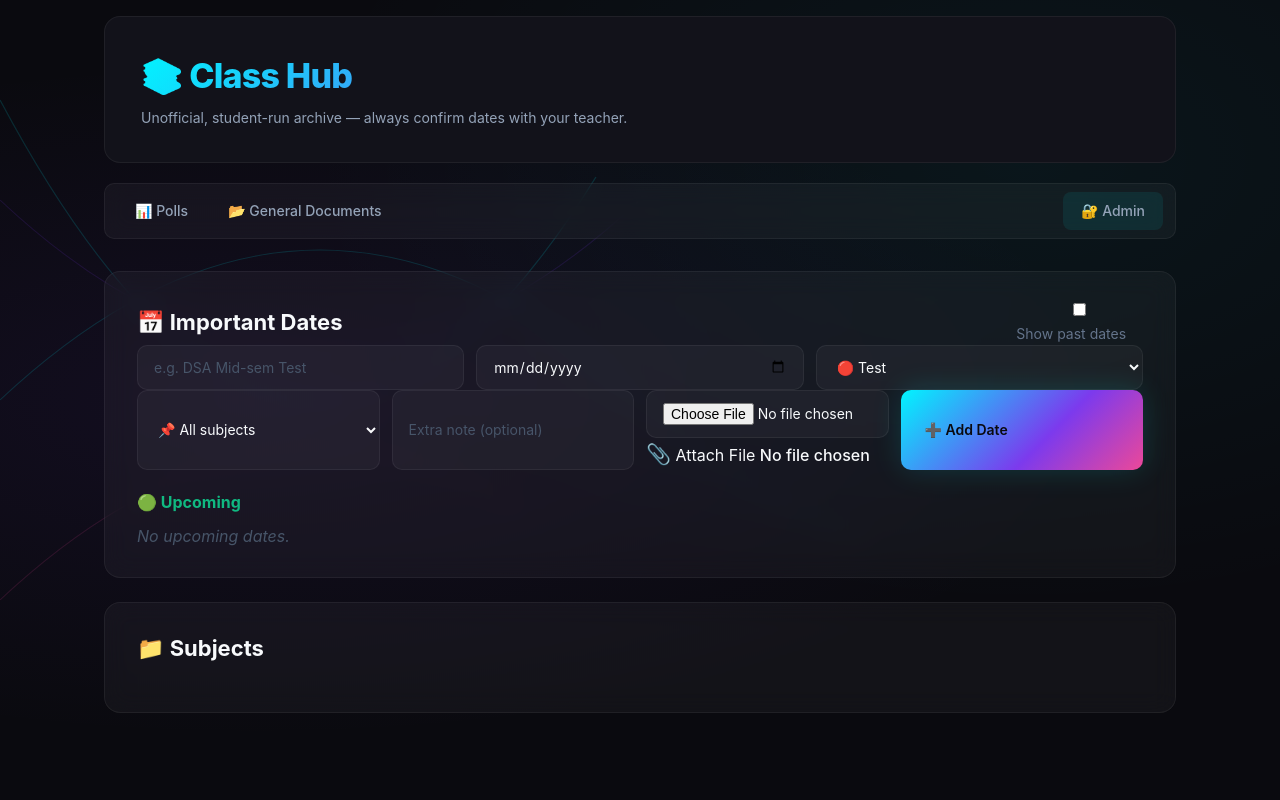
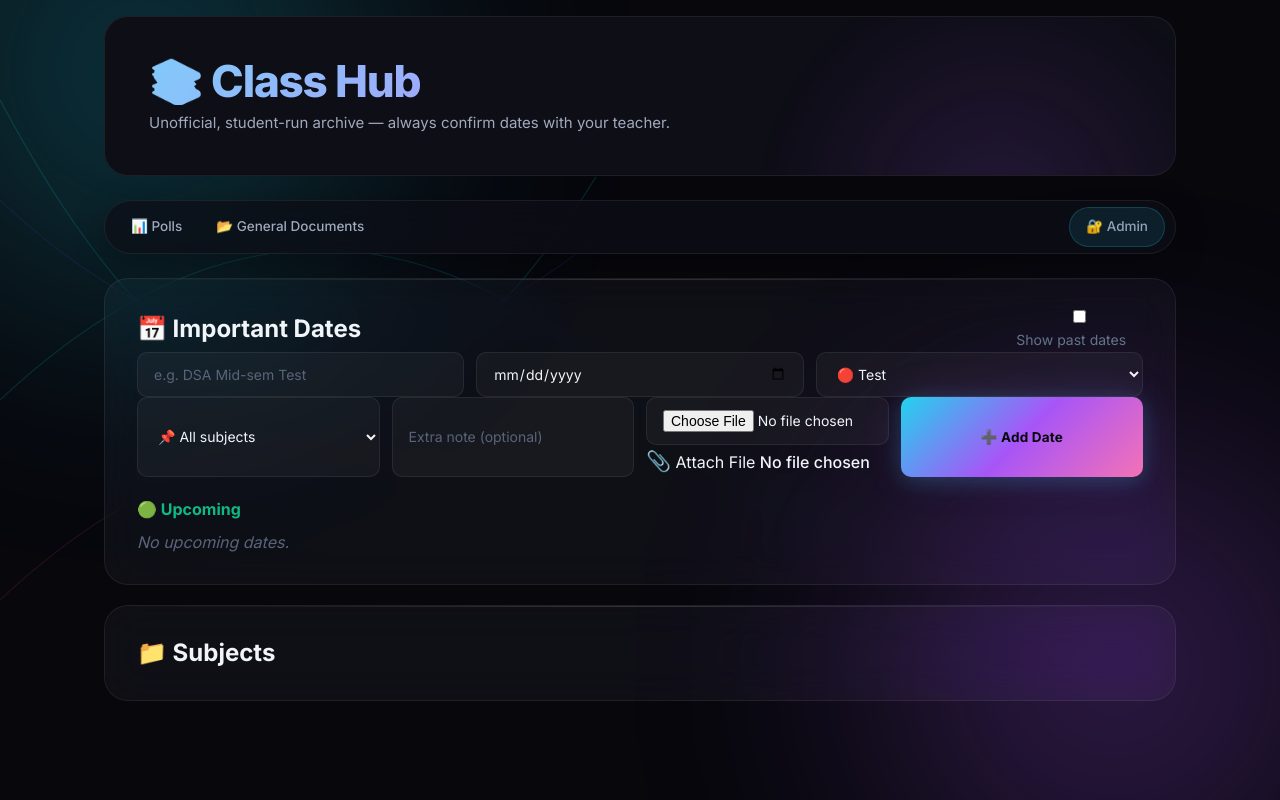
Before and after one commit to khushal9212-sys/class-hub, a Flask app: page / in a window 1280 px wide. Run offline with Flask 3, Linux system fonts and the light colour scheme; data that the repository does not hold is empty.

```diff
--- a/static/style.css
+++ b/static/style.css
@@ -1,3 +1,7 @@
+html {
+    scroll-behavior: smooth;
+}
+
 /* ===== RESET & BASE ===== */
 * {
     margin: 0;
@@ -6,23 +10,45 @@
 }
 
 :root {
-    --bg-primary: #0A0A0F;
-    --bg-secondary: #12121A;
-    --bg-card: rgba(255, 255, 255, 0.04);
-    --border-color: rgba(255, 255, 255, 0.06);
-    --text-primary: #F8FAFC;
-    --text-secondary: #94A3B8;
-    --text-muted: #475569;
+    /* ===== BACKGROUNDS ===== */
+    --bg-primary: #07070C;
+    --bg-secondary: #0E0E16;
+    --bg-elevated: #14141F;
+    --bg-card: rgba(255, 255, 255, 0.035);
+    --bg-card-hover: rgba(255, 255, 255, 0.06);
 
-    --accent-cyan: #00F5FF;
-    --accent-purple: #7C3AED;
-    --accent-pink: #EC4899;
-    --gradient-main: linear-gradient(135deg, #00F5FF 0%, #7C3AED 60%, #EC4899 100%);
-    --gradient-glow: linear-gradient(135deg, rgba(0, 245, 255, 0.2), rgba(124, 58, 237, 0.2));
+    /* ===== BORDERS ===== */
+    --border-color: rgba(255, 255, 255, 0.07);
+    --border-glow: rgba(0, 245, 255, 0.25);
 
-    --shadow-glow: 0 0 40px rgba(0, 245, 255, 0.1);
+    /* ===== TEXT ===== */
+    --text-primary: #F1F5F9;
+    --text-secondary: #A1A9BD;
+    --text-muted: #5A6478;
+
+    /* ===== ACCENTS ===== */
+    --accent-cyan: #22D3EE;
+    --accent-purple: #A855F7;
+    --accent-pink: #F472B6;
+    --accent-green: #34D399;
+    --accent-red: #F87171;
+
+    /* ===== GRADIENTS ===== */
+    --gradient-main: linear-gradient(135deg, #22D3EE 0%, #A855F7 50%, #F472B6 100%);
+    --gradient-text: linear-gradient(135deg, #67E8F9 0%, #C084FC 50%, #F9A8D4 100%);
+    --gradient-subtle: linear-gradient(135deg, rgba(34, 211, 238, 0.08), rgba(168, 85, 247, 0.08));
+
+    /* ===== EFFECTS ===== */
+    --shadow-sm: 0 2px 8px rgba(0, 0, 0, 0.3);
+    --shadow-md: 0 8px 24px rgba(0, 0, 0, 0.4);
+    --shadow-glow: 0 0 60px rgba(34, 211, 238, 0.08);
+    --shadow-glow-strong: 0 0 80px rgba(168, 85, 247, 0.15);
+
+    /* ===== RADII ===== */
+    --radius-sm: 10px;
     --radius: 16px;
-    --radius-sm: 10px;
+    --radius-lg: 24px;
+    --radius-full: 999px;
 }
 
 body {
@@ -31,10 +57,46 @@ body {
     color: var(--text-primary);
     line-height: 1.6;
     min-height: 100vh;
-    background-image:
-        radial-gradient(ellipse at 20% 50%, rgba(124, 58, 237, 0.08) 0%, transparent 60%),
-        radial-gradient(ellipse at 80% 20%, rgba(0, 245, 255, 0.05) 0%, transparent 50%);
+    position: relative;
+    overflow-x: hidden;
     -webkit-font-smoothing: antialiased;
+    -moz-osx-font-smoothing: grayscale;
+}
+
+/* Aurora glow blobs */
+body::before,
+body::after {
+    content: '';
+    position: fixed;
+    border-radius: 50%;
+    filter: blur(120px);
+    opacity: 0.35;
+    pointer-events: none;
+    z-index: 0;
+    animation: auroraFloat 20s ease-in-out infinite;
+}
+
+body::before {
+    top: -200px;
+    left: -200px;
+    width: 600px;
+    height: 600px;
+    background: radial-gradient(circle, #22D3EE, transparent 70%);
+}
+
+body::after {
+    bottom: -200px;
+    right: -200px;
+    width: 700px;
+    height: 700px;
+    background: radial-gradient(circle, #A855F7, transparent 70%);
+    animation-delay: -10s;
+}
+
+@keyframes auroraFloat {
+    0%, 100% { transform: translate(0, 0) scale(1); }
+    33%      { transform: translate(40px, -30px) scale(1.1); }
+    66%      { transform: translate(-30px, 40px) scale(0.95); }
 }
 
 /* ===== CONTAINER ===== */
@@ -45,130 +107,148 @@ body {
     position: relative;
     z-index: 1;
 }
-
-/* ===== HERO ===== */
 .hero {
+    position: relative;
     background: var(--bg-secondary);
     border: 1px solid var(--border-color);
-    border-radius: var(--radius);
-    padding: 32px 36px;        /* was 64px 52px */
-    margin-bottom: 20px;       /* was 32px */
-    position: relative;
+    border-radius: var(--radius-lg);
+    padding: 40px 44px;
+    margin-bottom: 24px;
     overflow: hidden;
+    isolation: isolate;
+}
+
+/* Inner glow blob */
+.hero::before {
+    content: '';
+    position: absolute;
+    top: -50%;
+    right: -10%;
+    width: 500px;
+    height: 500px;
+    background: radial-gradient(circle,
+        rgba(168, 85, 247, 0.15),
+        transparent 60%);
+    border-radius: 50%;
+    pointer-events: none;
+    z-index: -1;
+    animation: heroGlow 8s ease-in-out infinite alternate;
+}
+
+@keyframes heroGlow {
+    from { transform: scale(1) translate(0, 0); opacity: 0.6; }
+    to   { transform: scale(1.2) translate(-30px, 20px); opacity: 1; }
 }
 
 .hero h1 {
-    font-size: 34px;           /* was 48px */
+    font-size: 44px;
     font-weight: 800;
-    letter-spacing: -0.8px;
-    margin-bottom: 4px;
-    background: var(--gradient-main);
+    letter-spacing: -1.2px;
+    margin-bottom: 6px;
+    background: var(--gradient-text);
+    background-size: 200% 200%;
     -webkit-background-clip: text;
     -webkit-text-fill-color: transparent;
     background-clip: text;
+    animation: gradientShift 6s ease infinite;
     position: relative;
     z-index: 1;
+    line-height: 1.1;
+}
+
+@keyframes gradientShift {
+    0%, 100% { background-position: 0% 50%; }
+    50%      { background-position: 100% 50%; }
 }
 
 .hero p {
-    font-size: 14px;           /* was 18px */
+    font-size: 15px;
     color: var(--text-secondary);
     max-width: 600px;
     position: relative;
     z-index: 1;
 }
+.card {
+    position: relative;
+    background: var(--bg-card);
+    backdrop-filter: blur(20px) saturate(150%);
+    -webkit-backdrop-filter: blur(20px) saturate(150%);
+    border: 1px solid var(--border-color);
+    border-radius: var(--radius-lg);
+    padding: 28px 32px;
+    margin-bottom: 20px;
+    transition: all 0.4s cubic-bezier(0.4, 0, 0.2, 1);
+    overflow: hidden;
+}
 
-/* ===== CARDS ===== */
-.card {
-    background: var(--bg-card);
-    backdrop-filter: blur(12px);
-    -webkit-backdrop-filter: blur(12px);
-    border: 1px solid var(--border-color);
-    border-radius: var(--radius);
-    padding: 28px 32px;
-    margin-bottom: 24px;
-    transition: all 0.3s ease;
+/* Subtle inner top highlight — this is the "PPT gloss" */
+.card::before {
+    content: '';
+    position: absolute;
+    top: 0;
+    left: 0;
+    right: 0;
+    height: 1px;
+    background: linear-gradient(90deg,
+        transparent 0%,
+        rgba(255, 255, 255, 0.15) 50%,
+        transparent 100%);
+    pointer-events: none;
 }
 
 .card:hover {
-    border-color: rgba(0, 245, 255, 0.15);
-    box-shadow: var(--shadow-glow);
+    border-color: rgba(34, 211, 238, 0.2);
+    background: var(--bg-card-hover);
+    transform: translateY(-2px);
+    box-shadow:
+        0 12px 40px rgba(0, 0, 0, 0.4),
+        0 0 60px rgba(34, 211, 238, 0.06);
 }
-
-.card-header {
-    display: flex;
-    justify-content: space-between;
-    align-items: center;
-    margin-bottom: 18px;
-    flex-wrap: wrap;
-    gap: 12px;
-}
-
-.card h2 {
-    font-size: 22px;
-    font-weight: 700;
-    color: var(--text-primary);
-    display: flex;
-    align-items: center;
-    gap: 10px;
-}
-
-.card h2::after {
-    content: '';
-    flex: 1;
-    height: 1px;
-    background: linear-gradient(90deg, var(--accent-cyan), transparent);
-    margin-left: 16px;
-}
-
-.card h3 {
-    font-size: 17px;
-    font-weight: 600;
-    color: var(--text-primary);
-    margin-bottom: 14px;
-    display: flex;
-    align-items: center;
-    gap: 8px;
-}
-
 /* ===== NAVIGATION ===== */
 .nav-bar {
-    background: var(--bg-card);
-    backdrop-filter: blur(12px);
-    -webkit-backdrop-filter: blur(12px);
+    position: sticky;
+    top: 12px;
+    z-index: 50;
+    background: rgba(14, 14, 22, 0.75);
+    backdrop-filter: blur(20px) saturate(150%);
+    -webkit-backdrop-filter: blur(20px) saturate(150%);
     border: 1px solid var(--border-color);
-    padding: 8px 12px;
-    border-radius: var(--radius-sm);
-    margin-bottom: 32px;
+    padding: 6px 10px;
+    border-radius: var(--radius-full);
+    margin-bottom: 24px;
     display: flex;
-    gap: 4px;
+    gap: 2px;
+    align-items: center;
     flex-wrap: wrap;
-    align-items: center;
+    box-shadow: 0 8px 32px rgba(0, 0, 0, 0.3);
 }
 
 .nav-bar a {
     color: var(--text-secondary);
     text-decoration: none;
     font-weight: 500;
-    font-size: 14px;
-    padding: 8px 18px;
-    border-radius: 8px;
+    font-size: 13.5px;
+    padding: 8px 16px;
+    border-radius: var(--radius-full);
     transition: all 0.2s ease;
+    white-space: nowrap;
 }
 
 .nav-bar a:hover {
     color: var(--text-primary);
-    background: rgba(255, 255, 255, 0.05);
+    background: rgba(255, 255, 255, 0.06);
 }
 
 .nav-bar a:last-child {
     margin-left: auto;
-    background: rgba(0, 245, 255, 0.08);
+    background: rgba(34, 211, 238, 0.1);
     color: var(--accent-cyan);
+    border: 1px solid rgba(34, 211, 238, 0.2);
 }
 
 .nav-bar a:last-child:hover {
-    background: rgba(0, 245, 255, 0.15);
+    background: rgba(34, 211, 238, 0.18);
+    box-shadow: 0 0 20px rgba(34, 211, 238, 0.15);
 }
 
 /* ===== DATE ITEMS ===== */
@@ -250,55 +330,92 @@ body {
 
 /* ===== BUTTONS ===== */
 .btn {
+    position: relative;
     display: inline-flex;
     align-items: center;
+    justify-content: center;
     gap: 8px;
-    padding: 10px 24px;
-    border: none;
+    padding: 10px 22px;
+    border: 1px solid var(--border-color);
     border-radius: var(--radius-sm);
-    font-size: 14px;
-    font-weight: 600;
-    cursor: pointer;
-    transition: all 0.25s ease;
-    text-decoration: none;
-    font-family: inherit;
     background: var(--bg-card);
     color: var(--text-primary);
-    border: 1px solid var(--border-color);
+    font-size: 13.5px;
+    font-weight: 600;
+    font-family: inherit;
+    cursor: pointer;
+    transition: all 0.25s cubic-bezier(0.4, 0, 0.2, 1);
+    text-decoration: none;
+    letter-spacing: 0.2px;
+    overflow: hidden;
+    white-space: nowrap;
 }
 
+.btn:hover {
+    transform: translateY(-2px);
+    border-color: rgba(255, 255, 255, 0.15);
+    background: rgba(255, 255, 255, 0.06);
+}
+
+.btn:active {
+    transform: translateY(0);
+}
+
+/* PRIMARY — the star */
 .btn-primary {
     background: var(--gradient-main);
-    color: #0A0A0F;
+    color: #07070C;
     border: none;
-    box-shadow: 0 0 30px rgba(0, 245, 255, 0.15);
+    font-weight: 700;
+    box-shadow:
+        0 4px 20px rgba(34, 211, 238, 0.2),
+        0 0 40px rgba(168, 85, 247, 0.15);
+}
+
+.btn-primary::after {
+    content: '';
+    position: absolute;
+    inset: 0;
+    background: linear-gradient(135deg,
+        rgba(255, 255, 255, 0.3),
+        transparent 50%);
+    opacity: 0;
+    transition: opacity 0.3s ease;
+    pointer-events: none;
 }
 
 .btn-primary:hover {
-    transform: translateY(-2px);
-    box-shadow: 0 0 50px rgba(0, 245, 255, 0.25);
+    box-shadow:
+        0 8px 30px rgba(34, 211, 238, 0.35),
+        0 0 60px rgba(168, 85, 247, 0.25);
+    transform: translateY(-2px) scale(1.02);
 }
 
+.btn-primary:hover::after {
+    opacity: 1;
+}
+
+/* SECONDARY */
 .btn-secondary {
     background: rgba(255, 255, 255, 0.04);
     color: var(--text-secondary);
-    border: 1px solid var(--border-color);
 }
 
 .btn-secondary:hover {
-    background: rgba(255, 255, 255, 0.08);
     color: var(--text-primary);
 }
 
+/* DANGER */
 .btn-danger {
-    background: rgba(239, 68, 68, 0.12);
-    color: #EF4444;
-    border: 1px solid rgba(239, 68, 68, 0.2);
+    background: rgba(248, 113, 113, 0.08);
+    color: var(--accent-red);
+    border-color: rgba(248, 113, 113, 0.2);
 }
 
 .btn-danger:hover {
-    background: rgba(239, 68, 68, 0.2);
-    transform: translateY(-2px);
+    background: rgba(248, 113, 113, 0.15);
+    border-color: rgba(248, 113, 113, 0.4);
+    box-shadow: 0 0 30px rgba(248, 113, 113, 0.15);
 }
 
 .btn-sm {
@@ -352,40 +469,63 @@ body {
 /* ===== SUBJECT LIST ===== */
 .subject-grid {
     display: grid;
-    grid-template-columns: repeat(auto-fill, minmax(180px, 1fr));
-    gap: 14px;
+    grid-template-columns: repeat(auto-fill, minmax(170px, 1fr));
+    gap: 12px;
 }
 
 .subject-card {
-    background: rgba(255, 255, 255, 0.02);
+    position: relative;
+    background: var(--bg-card);
     border: 1px solid var(--border-color);
-    border-radius: var(--radius-sm);
-    padding: 24px 16px;
+    border-radius: var(--radius);
+    padding: 22px 18px;
     text-align: center;
-    transition: all 0.3s ease;
     text-decoration: none;
     color: var(--text-secondary);
     font-weight: 600;
+    font-size: 14px;
+    transition: all 0.35s cubic-bezier(0.4, 0, 0.2, 1);
+    overflow: hidden;
+    isolation: isolate;
 }
 
 .subject-card::before {
     content: '📘';
     display: block;
-    font-size: 32px;
+    font-size: 30px;
     margin-bottom: 8px;
-    transition: transform 0.3s;
+    transition: transform 0.35s ease;
+    filter: drop-shadow(0 4px 12px rgba(34, 211, 238, 0.2));
+}
+
+/* Glow on hover */
+.subject-card::after {
+    content: '';
+    position: absolute;
+    inset: 0;
+    background: radial-gradient(circle at center,
+        rgba(34, 211, 238, 0.12),
+        transparent 70%);
+    opacity: 0;
+    transition: opacity 0.35s ease;
+    z-index: -1;
 }
 
 .subject-card:hover {
-    background: rgba(255, 255, 255, 0.04);
-    border-color: var(--accent-cyan);
-    transform: translateY(-4px);
     color: var(--text-primary);
-    box-shadow: var(--shadow-glow);
+    border-color: rgba(34, 211, 238, 0.3);
+    transform: translateY(-6px);
+    box-shadow:
+        0 12px 32px rgba(0, 0, 0, 0.3),
+        0 0 40px rgba(34, 211, 238, 0.1);
 }
 
 .subject-card:hover::before {
-    transform: scale(1.1);
+    transform: scale(1.15) rotate(-5deg);
+}
+
+.subject-card:hover::after {
+    opacity: 1;
 }
 
 /* ===== POLLS ===== */
@@ -587,20 +727,23 @@ input::placeholder, textarea::placeholder {
 
 /* ===== SCROLLBAR ===== */
 ::-webkit-scrollbar {
-    width: 8px;
+    width: 10px;
+    height: 10px;
 }
 
 ::-webkit-scrollbar-track {
-    background: var(--bg-primary);
+    background: transparent;
 }
 
 ::-webkit-scrollbar-thumb {
-    background: var(--gradient-main);
+    background: rgba(255, 255, 255, 0.08);
     border-radius: 10px;
+    border: 2px solid var(--bg-primary);
+    transition: background 0.2s;
 }
 
 ::-webkit-scrollbar-thumb:hover {
-    background: var(--accent-cyan);
+    background: rgba(34, 211, 238, 0.4);
 }
 
 /* ===== ADMIN BADGE ===== */
@@ -1044,3 +1187,33 @@ input::placeholder, textarea::placeholder {
     color: var(--text-muted);
     margin-bottom: 14px;
 }
+
+@keyframes fadeInUp {
+    from {
+        opacity: 0;
+        transform: translateY(16px);
+    }
+    to {
+        opacity: 1;
+        transform: translateY(0);
+    }
+}
+
+.fade-in {
+    opacity: 0;
+    animation: fadeInUp 0.55s cubic-bezier(0.4, 0, 0.2, 1) forwards;
+}
+
+.fade-in:nth-child(1) { animation-delay: 0.03s; }
+.fade-in:nth-child(2) { animation-delay: 0.08s; }
+.fade-in:nth-child(3) { animation-delay: 0.13s; }
+.fade-in:nth-child(4) { animation-delay: 0.18s; }
+.fade-in:nth-child(5) { animation-delay: 0.23s; }
+.fade-in:nth-child(6) { animation-delay: 0.28s; }
+.fade-in:nth-child(7) { animation-delay: 0.33s; }
+.fade-in:nth-child(8) { animation-delay: 0.38s; }
+
+::selection {
+    background: rgba(34, 211, 238, 0.25);
+    color: var(--text-primary);
+}
--- a/templates/base.html
+++ b/templates/base.html
@@ -35,3 +35,7 @@
     {% block scripts %}{% endblock %}
 </body>
 </html>
+
+<link rel="preconnect" href="https://fonts.googleapis.com">
+<link rel="preconnect" href="https://fonts.gstatic.com" crossorigin>
+<link href="https://fonts.googleapis.com/css2?family=Inter:wght@400;500;600;700;800;900&display=swap" rel="stylesheet">
```
